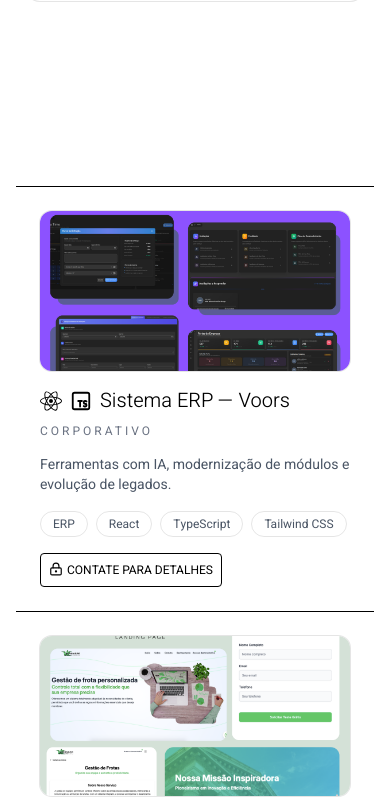
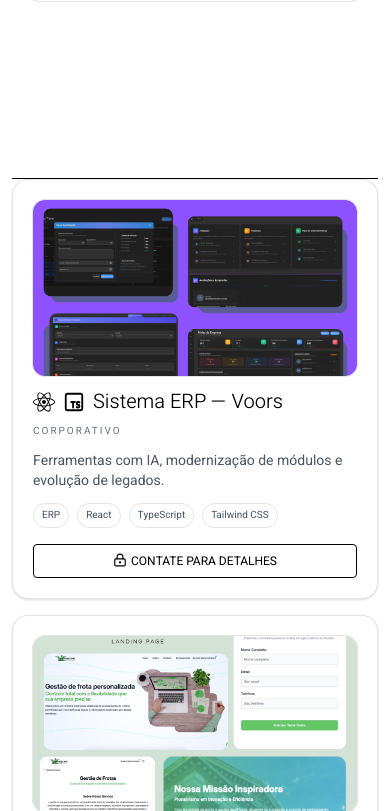
Before and after one commit to rafaelaCarb/react-js-portfolio, a React (Vite) app: page / in a window 390 px wide. Shown: the part 3093-3904 px from the top of the page. Built offline with nearby package versions, Linux system fonts and the light colour scheme; a web font is replaced by a local one.

Commit message:
feat: atuaização dados

```diff
--- a/src/components/MyProjects.jsx
+++ b/src/components/MyProjects.jsx
@@ -177,11 +177,11 @@
   }, [mousePosition, cursorPosition, isMobile]);
 
   return (
-    <div className="h-full w-screen px-4 overflow-x-hidden">
+    <div className="h-full w-screen px-3 sm:px-4 overflow-x-hidden">
       <div className="w-full py-10 border-b">
         <div className="flex items-center gap-4">
           <CornerRightDown size={70} className="hidden md:block" />
-          <h1 ref={titleRef} className="text-5xl md:text-[80px]">
+          <h1 ref={titleRef} className="text-4xl sm:text-5xl md:text-[80px]">
             Projetos
           </h1>
         </div>
@@ -194,12 +194,12 @@
               onMouseEnter={() => !isMobile && setMouseIn(index + 1)}
               onMouseLeave={() => !isMobile && setMouseIn(false)}
               key={work.id}
-              className="flex flex-col md:flex-row justify-between group p-6 md:p-10 border-b cursor-pointer transition-colors hover:bg-black hover:text-white"
+              className="flex flex-col md:flex-row justify-between group p-5 sm:p-6 md:p-10 border border-black/10 md:border-b md:border-black/10 md:border-x-0 md:border-t-0 cursor-pointer transition-colors md:hover:bg-black md:hover:text-white rounded-2xl md:rounded-none bg-white md:bg-transparent shadow-sm md:shadow-none mb-4 md:mb-0"
             >
-              <div className="flex flex-col gap-4">
+              <div className="flex flex-col gap-3 sm:gap-4">
                 {isMobile && (
                   <div
-                    className="bg-center bg-cover h-40 w-full rounded-xl ring-1 ring-black/10"
+                    className="bg-center bg-cover h-44 sm:h-48 w-full rounded-xl ring-1 ring-black/10"
                     style={{ backgroundImage: `url(${work.img})` }}
                   />
                 )}
@@ -211,25 +211,25 @@
                   <h1 className="text-xl md:text-2xl font-light capitalize">
                     {work.title}
                   </h1>
-                  <span className="text-xs uppercase tracking-[0.25em] text-gray-500 group-hover:text-white/60">
+                  <span className="text-[10px] sm:text-xs uppercase tracking-[0.2em] sm:tracking-[0.25em] text-gray-500 md:group-hover:text-white/60">
                     {work.badge}
                   </span>
                 </div>
-                <p className="text-sm md:text-base text-gray-600 group-hover:text-white/70 max-w-2xl">
+                <p className="text-sm sm:text-base text-gray-600 md:group-hover:text-white/70 max-w-2xl">
                   {work.subtitle}
                 </p>
                 <div className="flex flex-wrap gap-2">
                   {work.tags.map((tag) => (
                     <span
                       key={tag}
-                      className="px-3 py-1 rounded-full border border-black/10 text-xs text-gray-600 group-hover:text-white group-hover:border-white/20"
+                      className="px-2 sm:px-3 py-1 rounded-full border border-black/10 text-[10px] sm:text-xs text-gray-600 md:group-hover:text-white md:group-hover:border-white/20"
                     >
                       {tag}
                     </span>
                   ))}
                 </div>
               </div>
-              <button className="mt-4 md:mt-0 text-xs rounded-sm p-2 border flex gap-1 bg-white text-black self-start md:self-center">
+              <button className="mt-4 md:mt-0 text-xs rounded-sm p-2 border flex gap-1 bg-white text-black self-stretch md:self-center justify-center w-full md:w-auto">
                 <LockKeyhole size={14} />
                 CONTATE PARA DETALHES
               </button>
```
